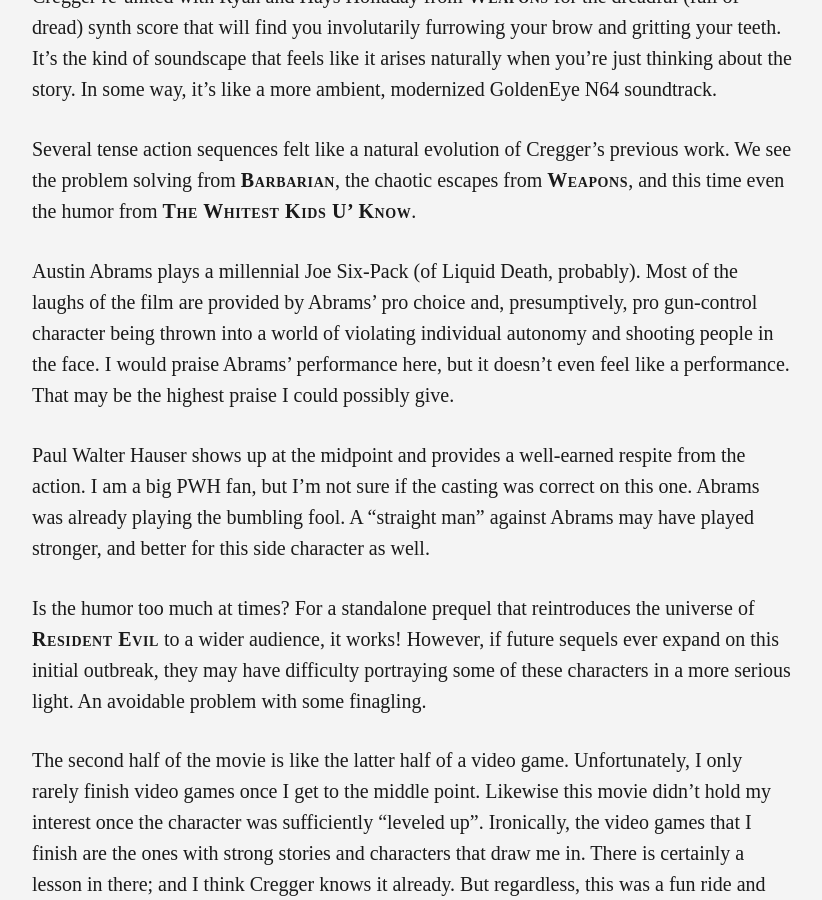
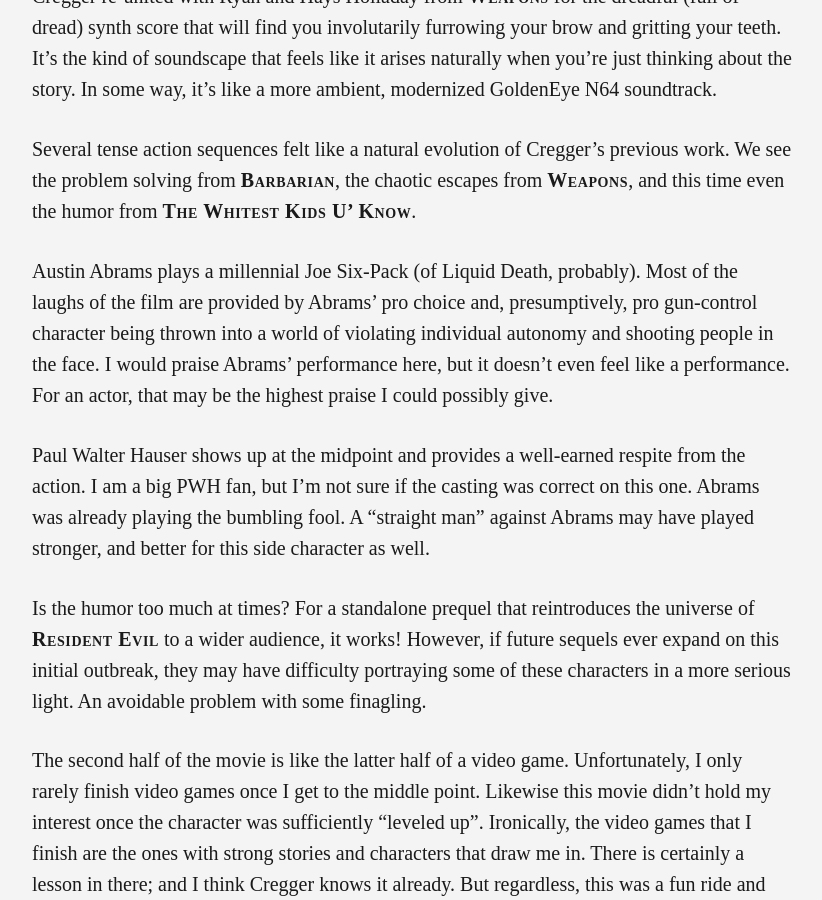
Before and after one commit to Slowburn-Movies/slowburn-movies.github.io, a Jekyll site: the page built from _posts/2026-09-19-resident-evil.md, in a window 1280 px wide and 900 px high, scrolled down 1340 px. Shown: the whole window, without its empty margins (228-1050 px from the left). Built offline with Jekyll 4.4.1, drawn with Linux system fonts in a browser that asks for light colours; some web fonts are replaced.

Commit message:
Update 2026-09-19-resident-evil.md

```diff
--- a/_posts/2026-09-19-resident-evil.md
+++ b/_posts/2026-09-19-resident-evil.md
@@ -30,7 +30,7 @@
 
 Several tense action sequences felt like a natural evolution of Cregger's previous work. We see the problem solving from <cite>Barbarian</cite>, the chaotic escapes from <cite>Weapons</cite>, and this time even the humor from <cite>The Whitest Kids U' Know</cite>.
 
-Austin Abrams plays a millennial Joe Six-Pack (of Liquid Death, probably). Most of the laughs of the film are provided by Abrams’ pro choice and, presumptively, pro gun-control character being thrown into a world of violating individual autonomy and shooting people in the face. I would praise Abrams' performance here, but it doesn't even feel like a performance. That may be the highest praise I could possibly give.
+Austin Abrams plays a millennial Joe Six-Pack (of Liquid Death, probably). Most of the laughs of the film are provided by Abrams’ pro choice and, presumptively, pro gun-control character being thrown into a world of violating individual autonomy and shooting people in the face. I would praise Abrams' performance here, but it doesn't even feel like a performance. For an actor, that may be the highest praise I could possibly give.
 
 Paul Walter Hauser shows up at the midpoint and provides a well-earned respite from the action. I am a big PWH fan, but I'm not sure if the casting was correct on this one. Abrams was already playing the bumbling fool. A "straight man" against Abrams may have played stronger, and better for this side character as well.
 
```
